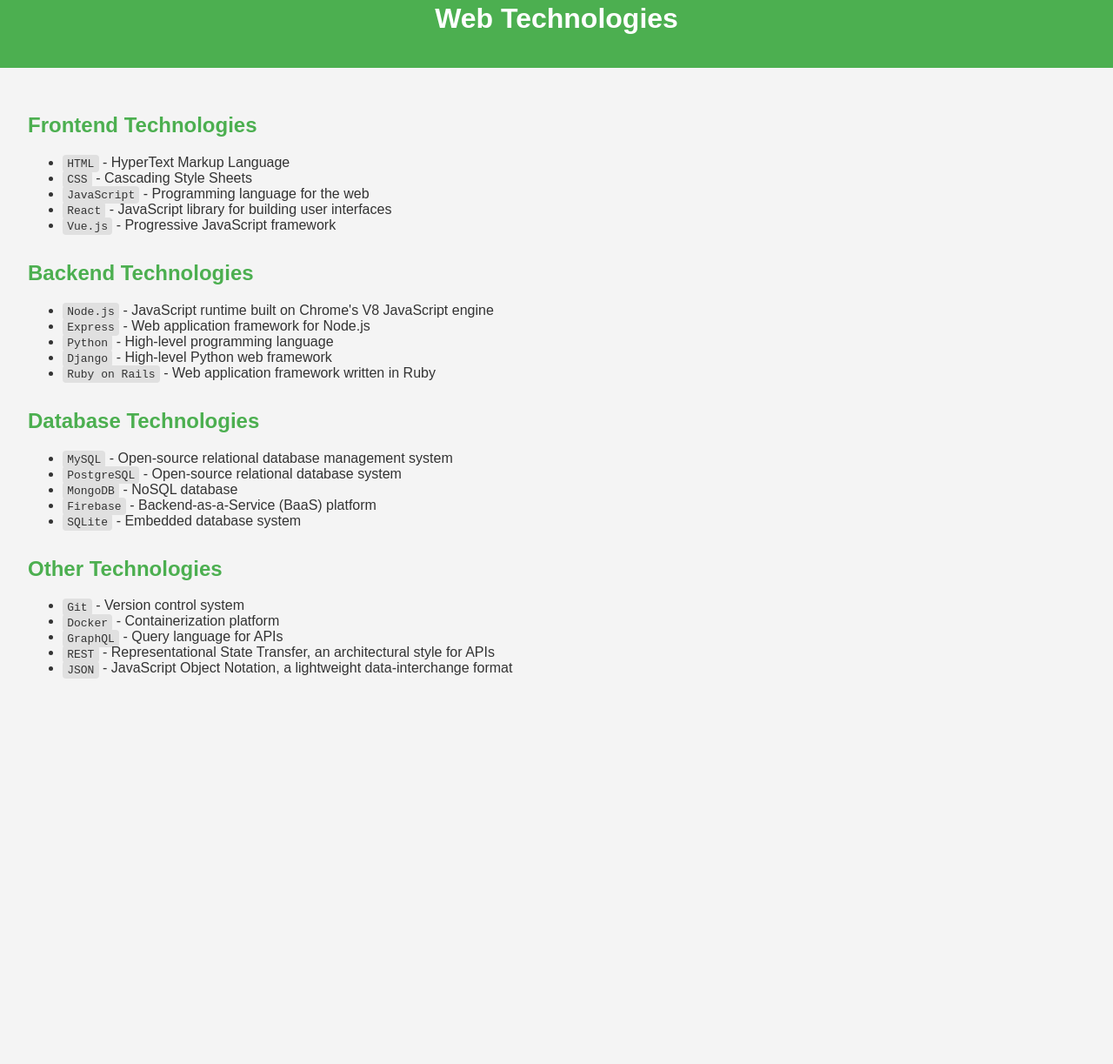
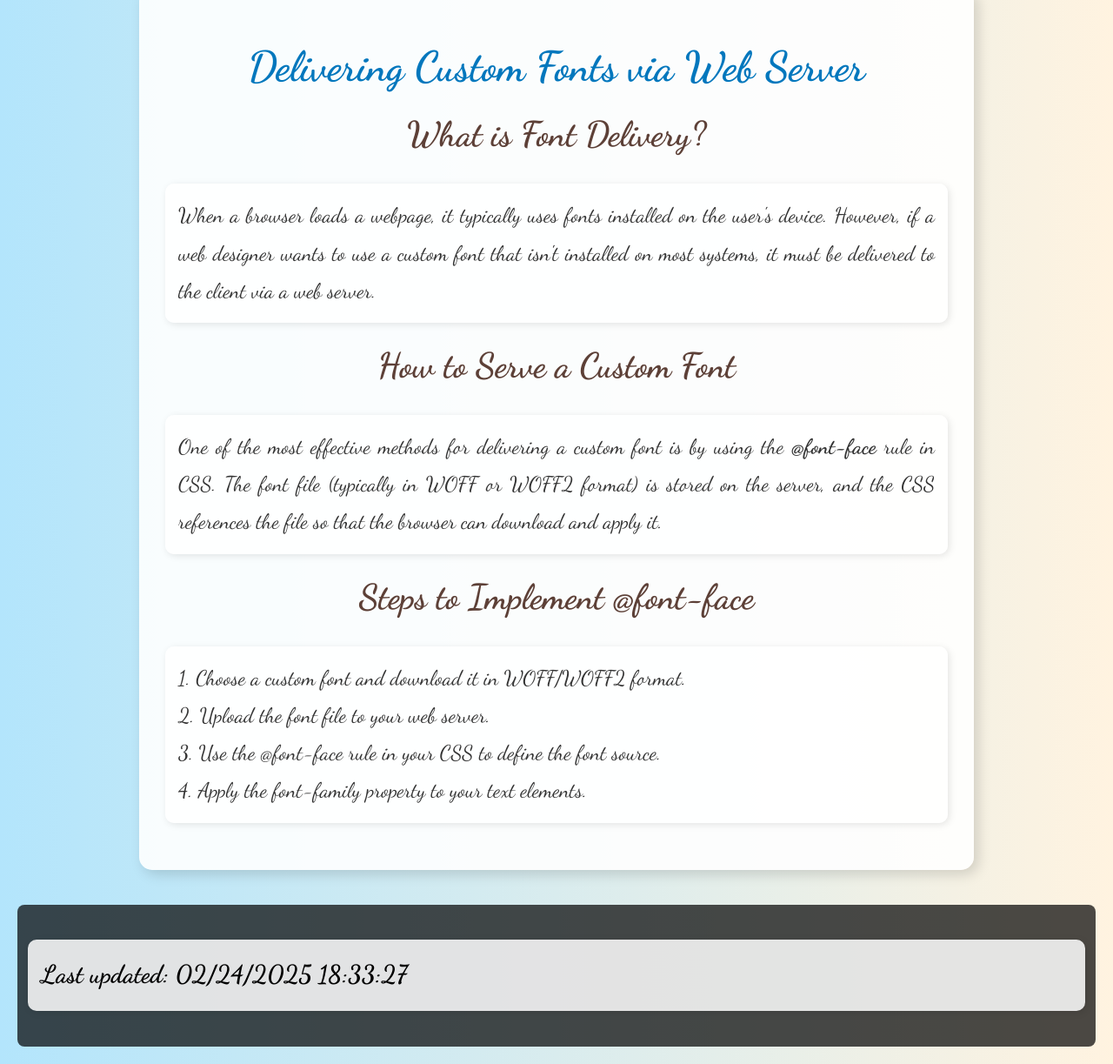
Before and after one commit to sakethp82/Lab1web, a plain HTML site: page index.html in a window 1280 px wide. Shown: the part 34-1257 px from the top of the page at 87% size. Before the commit the page ends 875 px from the top, so only its background shows below. Drawn offline with Linux system fonts and the light colour scheme.

Commit message:
Add files via upload

```diff
--- a/index.html
+++ b/index.html
@@ -3,82 +3,126 @@
 <head>
     <meta charset="UTF-8">
     <meta name="viewport" content="width=device-width, initial-scale=1.0">
-    <title>Web Technologies</title>
+    <title>Delivering Custom Fonts via Web Server</title>
+
+    <!-- Import Dancing Script Font -->
+    <link href="https://fonts.googleapis.com/css2?family=Dancing+Script:wght@400;700&display=swap" rel="stylesheet">
+
     <style>
+        /* General Styles */
         body {
-            font-family: Arial, sans-serif;
-            background-color: #f4f4f4;
+            font-family: 'Dancing Script', cursive;
+            background: linear-gradient(to right, #B3E5FC, #FFF3E0); /* Light Sky Blue & Soft Beige */
             color: #333;
+            text-align: center;
+            padding: 20px;
             margin: 0;
-            padding: 0;
         }
-        header {
-            background-color: #4CAF50;
-            color: white;
-            text-align: center;
-            padding: 1em 0;
+
+        .container {
+            max-width: 900px;
+            margin: 0 auto;
+            background: rgba(255, 255, 255, 0.9);
+            padding: 30px;
+            border-radius: 15px;
+            box-shadow: 5px 5px 15px rgba(0, 0, 0, 0.15);
         }
-        main {
-            padding: 2em;
+
+        h1 {
+            color: #0277BD; /* Deep Blue */
+            font-size: 3em;
+            font-weight: bold;
+            margin-bottom: 15px;
         }
-        section {
-            margin-bottom: 2em;
+
+        h2 {
+            color: #5D4037; /* Warm Brown */
+            font-size: 2.5em;
+            margin-top: 25px;
         }
-        h2 {
-            color: #4CAF50;
+
+        p {
+            font-size: 1.5em;
+            line-height: 1.8;
+            padding: 15px;
+            background: rgba(255, 255, 255, 0.85);
+            border-radius: 10px;
+            box-shadow: 2px 2px 8px rgba(0, 0, 0, 0.1);
+            text-align: justify;
         }
-        code {
-            background-color: #e0e0e0;
-            padding: 0.2em 0.4em;
-            border-radius: 4px;
+
+        pre {
+            background: #E3F2FD; /* Soft Blue */
+            padding: 15px;
+            border-radius: 5px;
+            overflow-x: auto;
+            font-size: 1em;
+            font-family: monospace;
+            color: #37474F; /* Dark Grey */
+        }
+
+        footer {
+            margin-top: 40px;
+            font-size: 1.2em;
+            color: #fff;
+            background: rgba(0, 0, 0, 0.7);
+            padding: 12px;
+            border-radius: 8px;
+        }
+
+        /* Style for last modified date to appear in black */
+        #lastModified {
+            color: black;
+            font-weight: bold;
+        }
+
+        /* Responsive */
+        @media (max-width: 768px) {
+            .container {
+                width: 90%;
+                padding: 20px;
+            }
+            p {
+                font-size: 1.2em;
+            }
         }
     </style>
 </head>
 <body>
-    <header>
-        <h1>Web Technologies</h1>
-    </header>
-    <main>
-        <section>
-            <h2>Frontend Technologies</h2>
-            <ul>
-                <li><code>HTML</code> - HyperText Markup Language</li>
-                <li><code>CSS</code> - Cascading Style Sheets</li>
-                <li><code>JavaScript</code> - Programming language for the web</li>
-                <li><code>React</code> - JavaScript library for building user interfaces</li>
-                <li><code>Vue.js</code> - Progressive JavaScript framework</li>
-            </ul>
-        </section>
-        <section>
-            <h2>Backend Technologies</h2>
-            <ul>
-                <li><code>Node.js</code> - JavaScript runtime built on Chrome's V8 JavaScript engine</li>
-                <li><code>Express</code> - Web application framework for Node.js</li>
-                <li><code>Python</code> - High-level programming language</li>
-                <li><code>Django</code> - High-level Python web framework</li>
-                <li><code>Ruby on Rails</code> - Web application framework written in Ruby</li>
-            </ul>
-        </section>
-        <section>
-            <h2>Database Technologies</h2>
-            <ul>
-                <li><code>MySQL</code> - Open-source relational database management system</li>
-                <li><code>PostgreSQL</code> - Open-source relational database system</li>
-                <li><code>MongoDB</code> - NoSQL database</li>
-                <li><code>Firebase</code> - Backend-as-a-Service (BaaS) platform</li>
-                <li><code>SQLite</code> - Embedded database system</li>
-            </ul>
-        </section>
-        <section>
-            <h2>Other Technologies</h2>
-            <ul>
-                <li><code>Git</code> - Version control system</li>
-                <li><code>Docker</code> - Containerization platform</li>
-                <li><code>GraphQL</code> - Query language for APIs</li>
-                <li><code>REST</code> - Representational State Transfer, an architectural style for APIs</li>
-                <li><code>JSON</code> - JavaScript Object Notation, a lightweight data-interchange format</li>
-            </ul>
-        </section>
-    </main>
+
+    <div class="container">
+        <h1>Delivering Custom Fonts via Web Server</h1>
+
+        <h2>What is Font Delivery?</h2>
+        <p>
+            When a browser loads a webpage, it typically uses fonts installed on the user's device. However, if a web designer wants to use a custom font that isn't installed on most systems, it must be delivered to the client via a web server.
+        </p>
+
+        <h2>How to Serve a Custom Font</h2>
+        <p>
+            One of the most effective methods for delivering a custom font is by using the <strong>@font-face</strong> rule in CSS. The font file (typically in WOFF or WOFF2 format) is stored on the server, and the CSS references the file so that the browser can download and apply it.
+        </p>
+
+        <h2>Steps to Implement @font-face</h2>
+        <p>
+            1. Choose a custom font and download it in WOFF/WOFF2 format.<br>
+            2. Upload the font file to your web server.<br>
+            3. Use the @font-face rule in your CSS to define the font source.<br>
+            4. Apply the font-family property to your text elements.<br>
+        </p>
+    </div>
+
+    <footer>
+        <p>
+            <span style="color: black; font-weight: bold;">Last updated:</span>
+            <span id="lastModified"></span>
+        </p>
+    </footer>
+
+    <script type="text/javascript">
+        var x = document.lastModified;
+        document.getElementById('lastModified').textContent = x;
+    </script>
+
 </body>
 </html>
```
